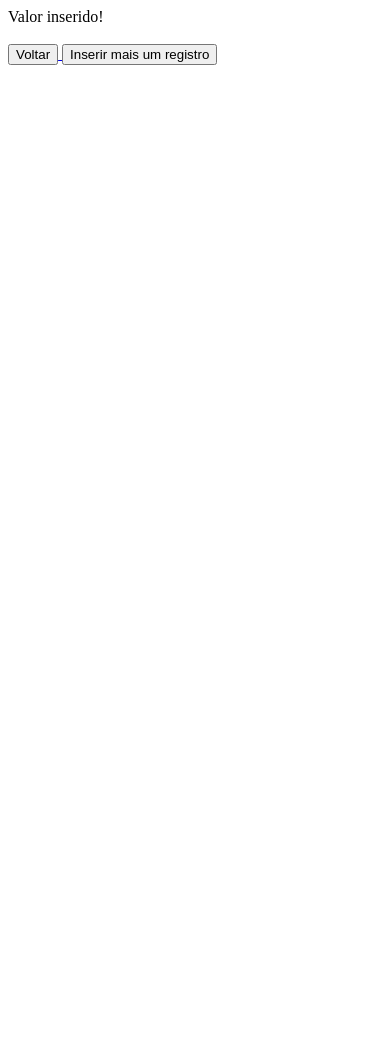
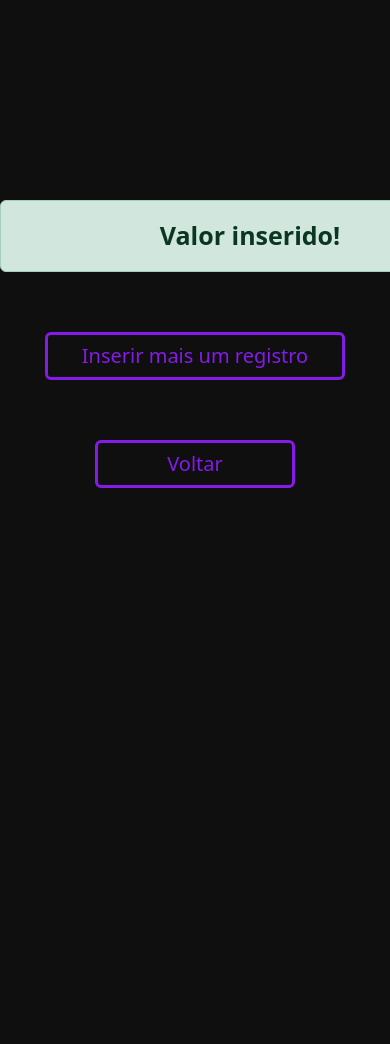
Before and after one commit to DiegoRockenbach/GestaoFiscalMobile, a PHP site: page /addRegistro.php in a window 390 px wide; the page is wider, and only the part inside the window is pictured. Before the commit the page ends 65 px from the top of that part, so only its background shows below. Run offline with PHP 8.4, Linux system fonts and the light colour scheme; the visitor is signed in with stand-in values (Sample User, id 1); data that the repository does not hold is empty.

Commit message:
Mais ajustes no CSS

```diff
--- a/addRegistro.php
+++ b/addRegistro.php
@@ -4,6 +4,15 @@
 ?>
 
 <html>
+  <head>
+    <meta charset="UTF-8">
+    <meta name="viewport" content="width=device-width, initial-scale=1, minimum-scale=1">
+    <title>Registro adicionado</title>
+    <link rel="stylesheet" href="https://cdn.jsdelivr.net/npm/bootstrap@5.3.0-alpha3/dist/css/bootstrap.min.css" rel="stylesheet" integrity="sha384-KK94CHFLLe+nY2dmCWGMq91rCGa5gtU4mk92HdvYe+M/SXH301p5ILy+dN9+nJOZ" crossorigin="anonymous">
+    <link rel="stylesheet" href="style.css">
+    <link rel="icon" href="favicon.ico">
+  </head>
+  <body class="fundo">
     <?php
       $valorFORM = $_POST["valor"];
       $dataFORM = $_POST["data"];
@@ -21,15 +30,17 @@
         array_push($banco, $valdat);
         file_put_contents("banco.json", json_encode($banco));
       }
-    echo "Valor inserido!";
+      echo "<div class='alert alert-success valor_Inserido'>Valor inserido!</div>";
     ?>
-  <br> <br>
-  <a href="index.php">
-    <button>Voltar</button>
-  </a>
-  <a href="formAddRegistro.php">
-    <button>Inserir mais um registro</button>
-  </a>
+    <section>
+  	  <container>
+        <div class="row mx-auto box_Inline">
+			    <a class="btn btn_InserirMaisUm" href="formAddRegistro.php">Inserir mais um registro</a>
+			    <a class="btn btn_Voltar" href="index.php">Voltar</a>
+  	    </div>
+  	  </container>
+  	</section>
+  </body>
 </html>
 
 <?php
--- a/style.css
+++ b/style.css
@@ -91,31 +91,6 @@ html, body {
     }
 }
 
-.btn_Voltar {
-    display: block;
-    text-align: center;
-    width: 10em;
-    margin: auto;
-    margin-top: 4em;
-    font-size: 20px;
-    border: 3px solid rgb(132, 27, 230);
-    color: rgb(132, 27, 230);
-    background-color: rgb(15, 15, 15);
-    transition: all 0.3s ease-in-out;
-}
-
-.btn_Voltar:hover {
-    background-color: rgb(132, 27, 230);
-    transform:scale(1.2);
-    color: white;
-}
-
-@media (max-width: 700px) {
-    .btn_Voltar {
-        margin-top: 5%;
-    }
-}
-
 .nenhum_Registro {
     text-align: center;
     background: #ffecac;
@@ -133,7 +108,7 @@ html, body {
 .formValdat {
     display: block;
     margin: auto;
-    width: 10em;
+    width: 20em;
     text-align: center;
     color: white;
     font-weight: bold;
@@ -141,7 +116,7 @@ html, body {
 
 .formValdat label {
     margin-bottom: 0.5em;
-    margin-top: 0.5em;
+    margin-top: 1em;
 }
 
 .formValdat input {
@@ -149,12 +124,13 @@ html, body {
     background-color: #212529;
 }
 
-.btn_Submit {
+.formValdat .btn_Submit {
     display: block;
     text-align: center;
     width: 10em;
     margin: auto;
-    margin-top: 2em;
+    margin-top: 4em;
+    margin-bottom: -2em;
     font-size: 20px;
     border: 3px solid rgb(132, 27, 230);
     color: rgb(132, 27, 230);
@@ -167,3 +143,118 @@ html, body {
     transform:scale(1.2);
     color: white;
 }
+
+.valor_Inserido {
+    display: block;
+    margin: auto;
+    text-align: center;
+    font-size: 25px;
+    width: 20em;
+    margin-top: 8em;
+    font-weight: bold;
+}
+
+.btn_InserirMaisUm {
+    display: block;
+    text-align: center;
+    width: 15em;
+    margin: auto;
+    margin-top: 6em;
+    font-size: 20px;
+    border: 3px solid rgb(132, 27, 230);
+    color: rgb(132, 27, 230);
+    background-color: rgb(15, 15, 15);
+    transition: all 0.3s ease-in-out;
+}
+
+.btn_InserirMaisUm:hover {
+    background-color: rgb(132, 27, 230);
+    transform:scale(1.2);
+    color: white;
+}
+
+@media (max-width: 700px) {
+    .btn_InserirMaisUm {
+        margin-top: 3em;
+    }
+}
+
+.btn_Voltar {
+    display: block;
+    text-align: center;
+    width: 10em;
+    margin: auto;
+    margin-top: 6em;
+    font-size: 20px;
+    border: 3px solid rgb(132, 27, 230);
+    color: rgb(132, 27, 230);
+    background-color: rgb(15, 15, 15);
+    transition: all 0.3s ease-in-out;
+}
+
+.btn_Voltar:hover {
+    background-color: rgb(132, 27, 230);
+    transform:scale(1.2);
+    color: white;
+}
+
+@media (max-width: 700px) {
+    .btn_Voltar {
+        margin-top: 3em;
+    }
+}
+
+.formLogin {
+    display: block;
+    margin: auto;
+    width: 20em;
+    text-align: center;
+    color: white;
+    font-weight: bold;
+}
+
+.formLogin input {
+    border: 0.1em solid whitesmoke;
+    color: white;
+    background-color: #212529;
+}
+
+.formLogin label {
+    padding-top: 2em;
+    width: 5em;
+}
+
+.formLogin .btn_Submit {
+    display: block;
+    text-align: center;
+    width: 10em;
+    margin: auto;
+    margin-top: 3em;
+    font-size: 20px;
+    border: 3px solid rgb(132, 27, 230);
+    color: rgb(132, 27, 230);
+    background-color: rgb(15, 15, 15);
+    transition: all 0.3s ease-in-out;
+}
+
+.box_Login {
+    padding-top: 12em;
+}
+
+.login_Falha {
+    display: block;
+    margin: auto;
+    text-align: center;
+    font-size: 25px;
+    width: 20em;
+    margin-top: 10em;
+    font-weight: bold;
+    background-color: #f89ca4;
+}
+
+@media (max-width: 650px) {
+    .login_Falha {
+        margin-top: 6em;
+        margin-bottom: 2.5em;
+    }
+}
```
Also changed, not shown: banco.json (+1 -1 lines), formAddRegistro.php (+5 -5 lines), formLogin.php (+18 -8 lines), login.php (+21 -2 lines). Lines whose indentation alone changed are shown as unchanged.
